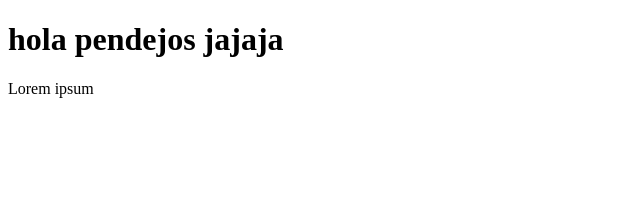
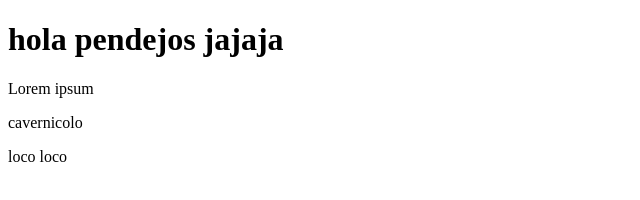
Before and after one commit to lhjrg23/proyecto-LH, a plain HTML site: page index.html in a window 1280 px wide. Shown: the whole page, without its empty margins (0-640 px from the left). Drawn offline with Linux system fonts and the light colour scheme.

Commit message:
add new changes

```diff
--- a/index.html
+++ b/index.html
@@ -8,5 +8,7 @@
 <body>
     <h1> hola pendejos jajaja</h1>
     <p>Lorem ipsum</p>
+    <P> cavernicolo</P>
+    <p>loco loco</p>
 </body>
 </html>
```
Also changed, not shown: 1 other file.
